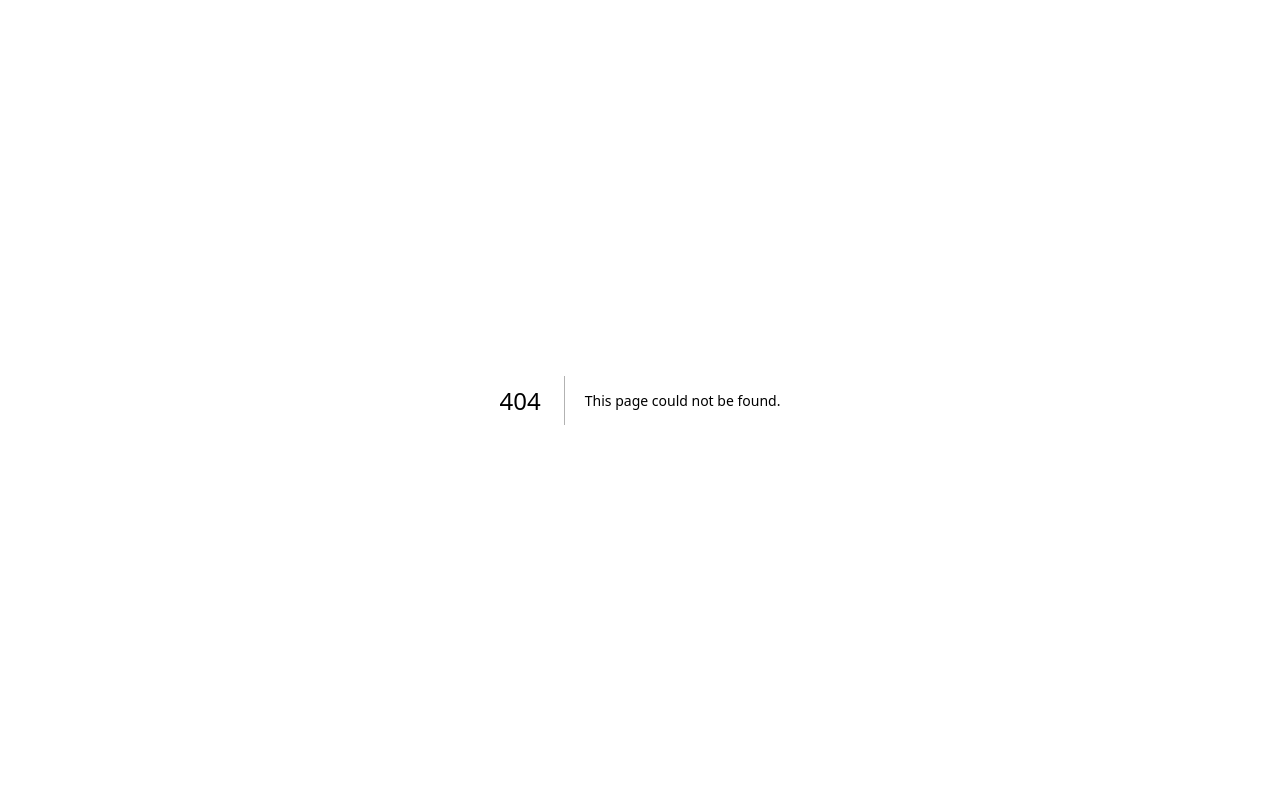
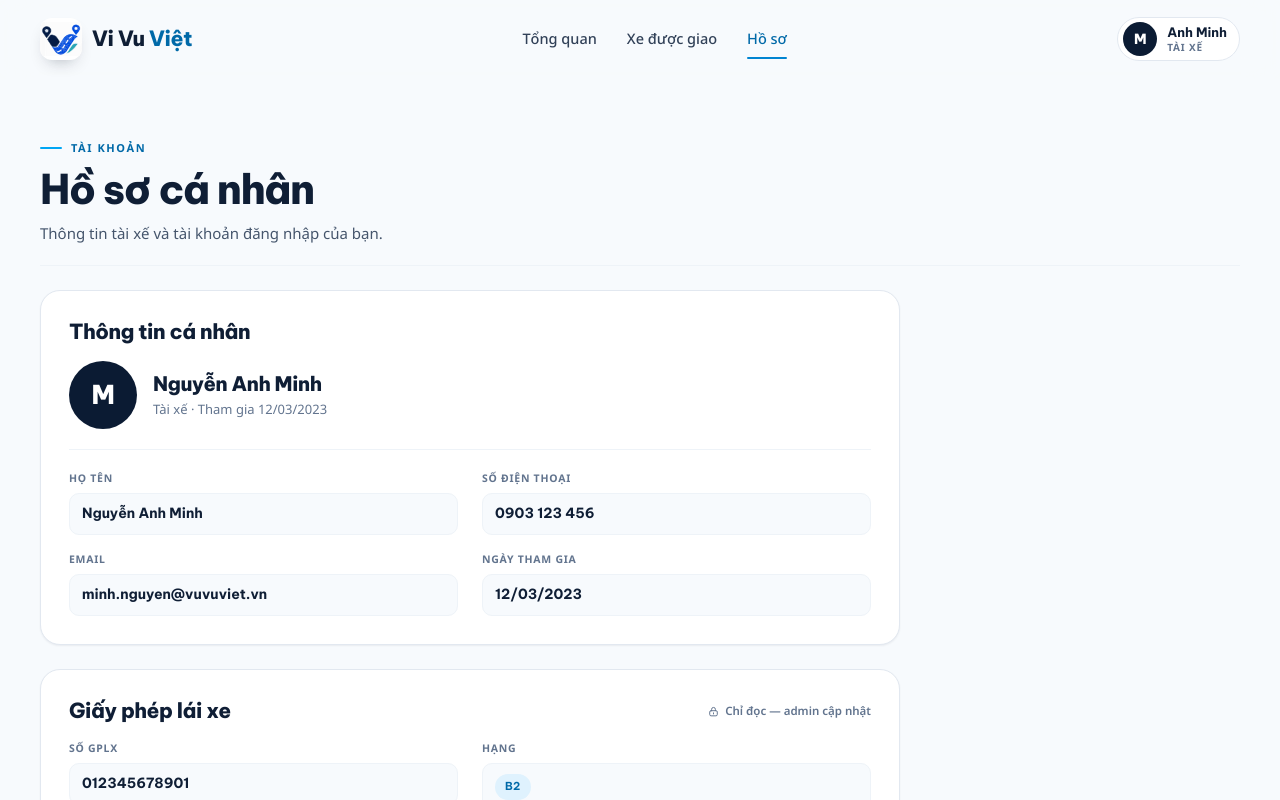
Before and after one commit to ViVuViet/ViVuViet-frontend-driver, a Next.js app: page /ho-so in a window 1280 px wide. Before the commit this address had no page. Shown: the top 800 px of the page. Built offline with nearby package versions, Linux system fonts and the light colour scheme.

Commit message:
feat: xay dung trang ho so ca nhan va giay phep lai xe

```diff
--- /dev/null
+++ b/src/app/(driver)/ho-so/_components/license-panel.tsx
@@ -0,0 +1,27 @@
+import { Icon } from "@/components/ui/icon";
+import { driverProfile } from "@/lib/mock/profile";
+
+import { ReadonlyFields } from "./readonly-fields";
+
+const PANEL =
+  "rounded-[20px] border border-line bg-surface p-[clamp(20px,2.6vw,28px)] shadow-xs max-[640px]:p-5";
+const PANEL_TITLE =
+  "font-heading text-[clamp(1.1rem,1.7vw,1.3rem)] font-extrabold leading-tight tracking-[-0.02em] text-ink";
+
+export function LicensePanel() {
+  return (
+    <section aria-labelledby="ths-license-title" className={PANEL}>
+      <div className="mb-4 flex flex-wrap items-baseline justify-between gap-x-3.5 gap-y-1.5">
+        <h2 id="ths-license-title" className={PANEL_TITLE}>
+          Giấy phép lái xe
+        </h2>
+        <span className="inline-flex items-center gap-[5px] text-[11.5px] font-semibold text-slate-500">
+          <Icon name="lock" className="h-[13px] w-[13px]" />
+          {driverProfile.licenseNote}
+        </span>
+      </div>
+
+      <ReadonlyFields fields={driverProfile.licenseFields} />
+    </section>
+  );
+}
--- /dev/null
+++ b/src/app/(driver)/ho-so/_components/profile-panel.tsx
@@ -0,0 +1,40 @@
+import { driverProfile } from "@/lib/mock/profile";
+
+import { ReadonlyFields } from "./readonly-fields";
+
+const PANEL =
+  "rounded-[20px] border border-line bg-surface p-[clamp(20px,2.6vw,28px)] shadow-xs max-[640px]:p-5";
+const PANEL_TITLE =
+  "font-heading text-[clamp(1.1rem,1.7vw,1.3rem)] font-extrabold leading-tight tracking-[-0.02em] text-ink";
+
+export function ProfilePanel() {
+  return (
+    <section aria-labelledby="ths-profile-title" className={PANEL}>
+      <div className="mb-4 flex flex-wrap items-baseline justify-between gap-x-3.5 gap-y-1.5">
+        <h2 id="ths-profile-title" className={PANEL_TITLE}>
+          Thông tin cá nhân
+        </h2>
+      </div>
+
+      <div className="mb-5 mt-4 flex items-center gap-4 border-b border-line-soft pb-5 max-[640px]:gap-3.5 max-[400px]:gap-3">
+        <span
+          aria-hidden="true"
+          className="grid h-[68px] w-[68px] flex-none place-items-center rounded-full bg-navy-800 font-heading text-[26px] font-extrabold leading-none tracking-[-0.02em] text-white max-[640px]:h-14 max-[640px]:w-14 max-[640px]:text-[22px]"
+        >
+          {driverProfile.initial}
+        </span>
+
+        <div className="min-w-0">
+          <strong className="block font-heading text-xl font-extrabold leading-[1.25] tracking-[-0.02em] text-ink max-[640px]:text-lg">
+            {driverProfile.name}
+          </strong>
+          <span className="mt-1 block text-[13px] leading-[1.5] text-slate-500">
+            {driverProfile.meta}
+          </span>
+        </div>
+      </div>
+
+      <ReadonlyFields fields={driverProfile.fields} />
+    </section>
+  );
+}
--- /dev/null
+++ b/src/app/(driver)/ho-so/_components/readonly-fields.tsx
@@ -0,0 +1,31 @@
+import type { ProfileBadge, ProfileField } from "@/types";
+
+const BADGE: Record<ProfileBadge, string> = {
+  sky: "bg-sky-100 text-sky-700",
+  green: "bg-emerald-100 text-emerald-700",
+};
+
+export function ReadonlyFields({ fields }: { fields: ProfileField[] }) {
+  return (
+    <dl className="grid grid-cols-2 gap-x-6 gap-y-4 max-[640px]:grid-cols-1 max-[640px]:gap-y-3.5">
+      {fields.map((field) => (
+        <div key={field.label} className="min-w-0">
+          <dt className="block text-[10.5px] font-bold uppercase tracking-[0.07em] text-slate-500">
+            {field.label}
+          </dt>
+          <dd className="mt-1.5 break-words rounded-[10px] border border-line-soft bg-canvas px-3 py-2.5 font-heading text-sm font-bold leading-[1.4] text-ink max-[400px]:text-[13.5px]">
+            {field.badge ? (
+              <span
+                className={`inline-flex items-center rounded-full px-2.5 py-[5px] text-[11px] font-bold tracking-[0.02em] whitespace-nowrap ${BADGE[field.badge]}`}
+              >
+                {field.value}
+              </span>
+            ) : (
+              field.value
+            )}
+          </dd>
+        </div>
+      ))}
+    </dl>
+  );
+}
--- /dev/null
+++ b/src/app/(driver)/ho-so/page.tsx
@@ -0,0 +1,49 @@
+import { Icon } from "@/components/ui/icon";
+
+import { LicensePanel } from "./_components/license-panel";
+import { ProfilePanel } from "./_components/profile-panel";
+
+export default function DriverProfilePage() {
+  return (
+    <main id="main">
+      <div className="pb-[clamp(56px,6vw,88px)] pt-[clamp(32px,4vw,56px)]">
+        <div className="mx-auto w-full max-w-[1240px] px-4 min-[769px]:px-5">
+          <header className="flex flex-wrap items-end justify-between gap-4 border-b border-line-soft pb-5">
+            <div>
+              <span className="inline-flex items-center gap-[9px] text-[11px] font-bold uppercase tracking-[0.14em] text-sky-700">
+                <span
+                  aria-hidden="true"
+                  className="h-0.5 w-[22px] rounded bg-sky-500"
+                />
+                Tài khoản
+              </span>
+              <h1 className="mt-2.5 text-balance font-heading text-[clamp(1.85rem,3.2vw,2.65rem)] font-extrabold leading-[1.12] tracking-[-0.032em] text-ink">
+                Hồ sơ cá nhân
+              </h1>
+              <p className="mt-2 text-[15px] leading-[1.6] text-slate-600">
+                Thông tin tài xế và tài khoản đăng nhập của bạn.
+              </p>
+            </div>
+          </header>
+
+          <div className="mt-6 max-w-[860px]">
+            <div className="grid gap-[clamp(18px,2.4vw,24px)]">
+              <ProfilePanel />
+              <LicensePanel />
+
+              <div className="mt-3 flex flex-col items-center gap-3 border-t border-dashed border-line pt-6">
+                <button
+                  type="button"
+                  className="flex min-h-12 w-full max-w-[320px] items-center justify-center gap-2 rounded-[14px] border border-red-200 bg-red-50 text-[14.5px] font-semibold text-red-600 transition-colors hover:border-red-300 hover:bg-red-100 hover:text-red-700"
+                >
+                  <Icon name="logout" className="h-[18px] w-[18px]" />
+                  Đăng xuất khỏi thiết bị này
+                </button>
+              </div>
+            </div>
+          </div>
+        </div>
+      </div>
+    </main>
+  );
+}
--- /dev/null
+++ b/src/lib/mock/profile.ts
@@ -0,0 +1,20 @@
+import type { DriverProfile } from "@/types";
+
+export const driverProfile: DriverProfile = {
+  name: "Nguyễn Anh Minh",
+  initial: "M",
+  meta: "Tài xế · Tham gia 12/03/2023",
+  fields: [
+    { label: "Họ tên", value: "Nguyễn Anh Minh" },
+    { label: "Số điện thoại", value: "0903 123 456" },
+    { label: "Email", value: "minh.nguyen@vuvuviet.vn" },
+    { label: "Ngày tham gia", value: "12/03/2023" },
+  ],
+  licenseNote: "Chỉ đọc — admin cập nhật",
+  licenseFields: [
+    { label: "Số GPLX", value: "012345678901" },
+    { label: "Hạng", value: "B2", badge: "sky" },
+    { label: "Ngày hết hạn", value: "15/06/2027" },
+    { label: "Trạng thái", value: "Còn hiệu lực", badge: "green" },
+  ],
+};
```
